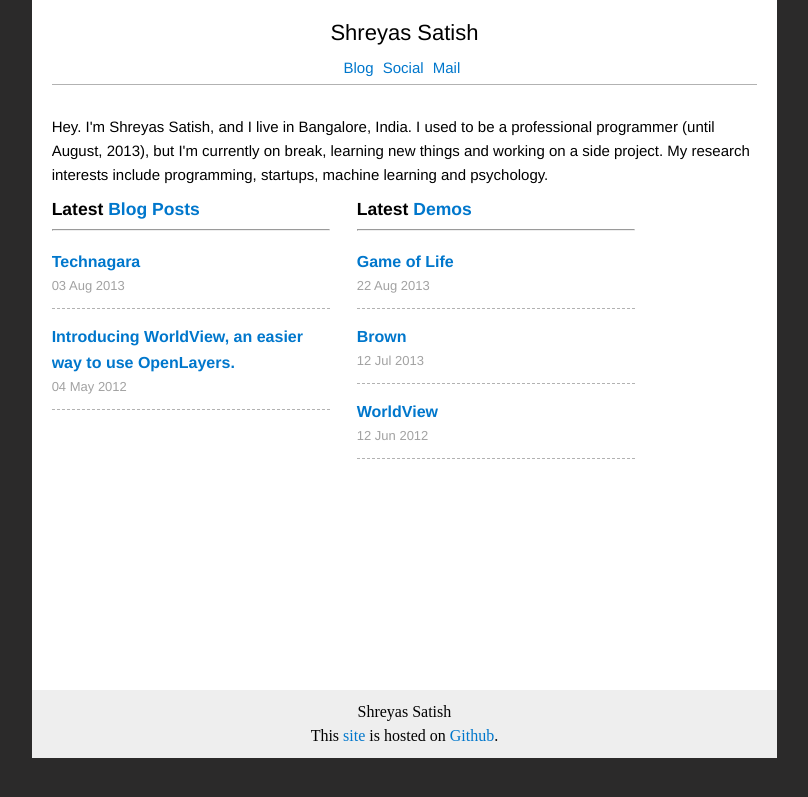
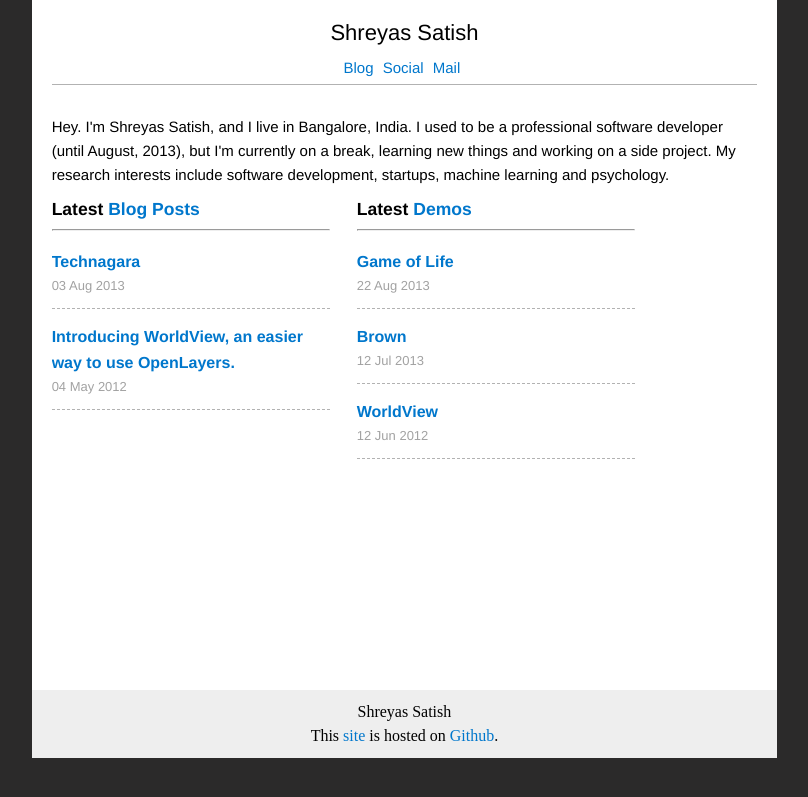
Before and after one commit to shreyas-satish/shreyas-satish.github.com, a Jekyll site: the page built from index.html, in a window 1280 px wide. Shown: the top 797 px of the page, without its empty margins (235-1043 px from the left). Built offline with Jekyll 4.4.1, drawn with Linux system fonts in a browser that asks for light colours; Markdown is read by kramdown in place of the engine named in the settings.

Commit message:
fixed intro

```diff
--- a/index.html
+++ b/index.html
@@ -5,7 +5,7 @@ title: Shreyas Satish
 
 <div class = 'content'>
   <p>
-    Hey. I'm Shreyas Satish, and I live in Bangalore, India. I used to be a professional programmer (until August, 2013), but I'm currently on break, learning new things and working on a side project. My research interests include programming, startups, machine learning and psychology.
+    Hey. I'm Shreyas Satish, and I live in Bangalore, India. I used to be a professional software developer (until August, 2013), but I'm currently on a break, learning new things and working on a side project. My research interests include software development, startups, machine learning and psychology.
   </p>
   <p>
 
```
